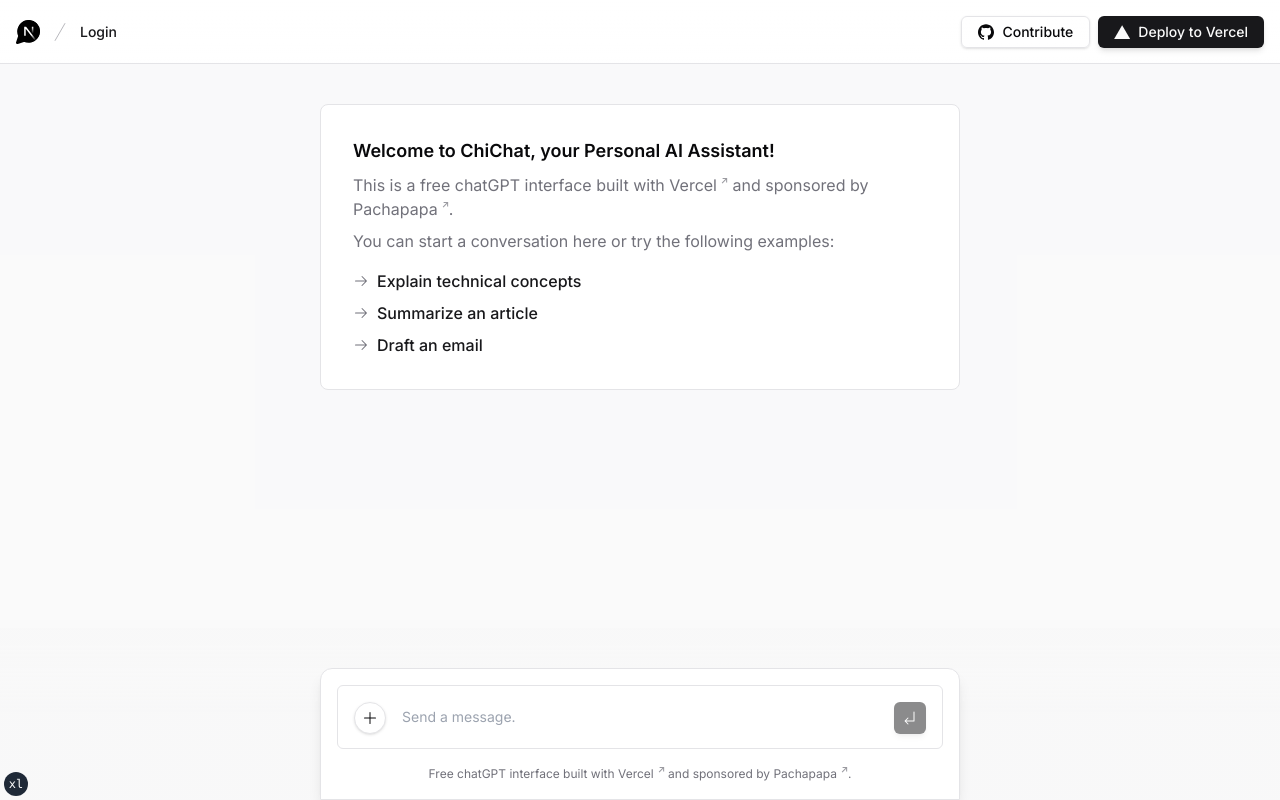
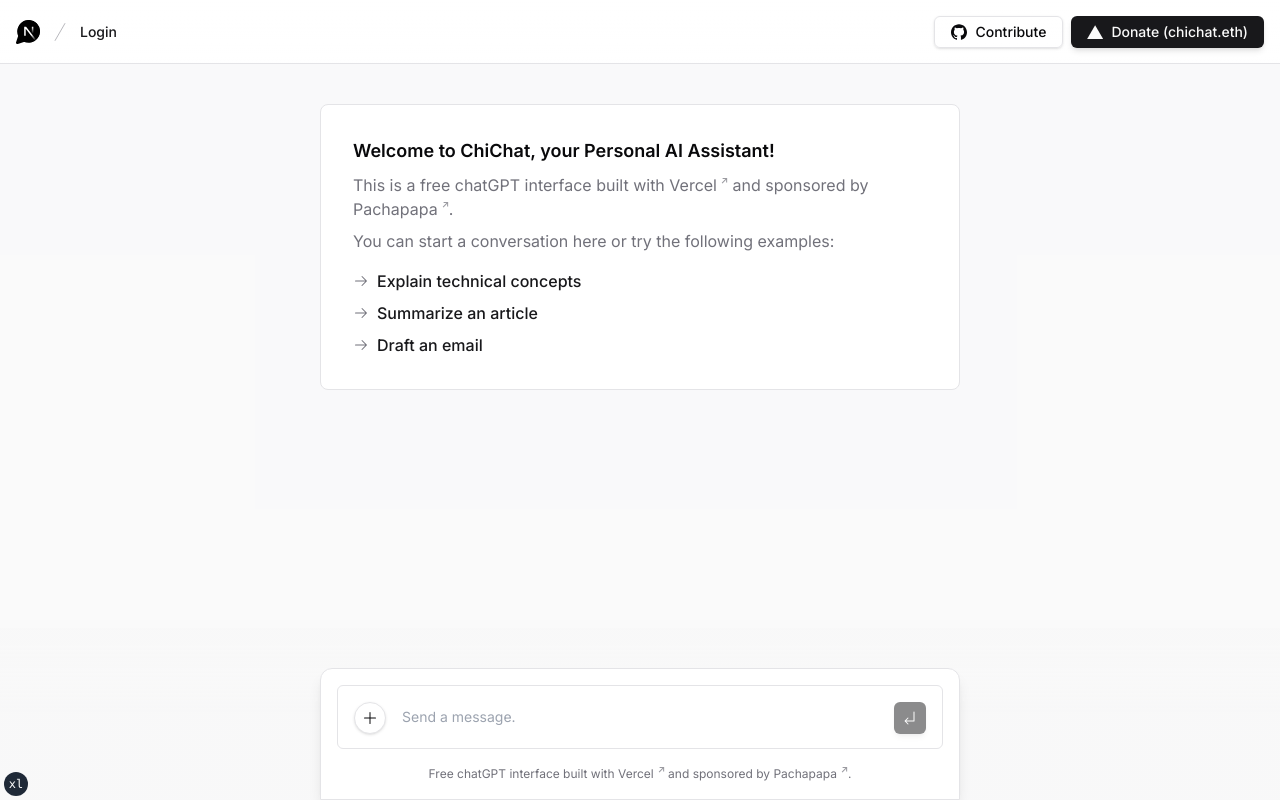
Before and after one commit to ermio/chichat, a Next.js app: page / in a window 1280 px wide. Built offline with nearby package versions, Linux system fonts and the light colour scheme; no server answers.

Commit message:
Update header.tsx

```diff
--- a/components/header.tsx
+++ b/components/header.tsx
@@ -55,7 +55,7 @@
       <div className="flex items-center justify-end space-x-2">
         <a
           target="_blank"
-          href="https://github.com/vercel/nextjs-ai-chatbot/"
+          href="https://github.com/ermio/chichat"
           rel="noopener noreferrer"
           className={cn(buttonVariants({ variant: 'outline' }))}
         >
@@ -63,12 +63,12 @@
           <span className="hidden ml-2 md:flex">Contribute</span>
         </a>
         <a
-          href="https://github.com/ermio/chichat"
+          href="https://zapper.xyz/account/0x0c4f3263ac508fe739010edb8765da50ee271c38?modal=token-transfer"
           target="_blank"
           className={cn(buttonVariants())}
         >
           <IconVercel className="mr-2" />
-          <span className="hidden sm:block">Deploy to Vercel</span>
+          <span className="hidden sm:block">Donate (chichat.eth)</span>
           <span className="sm:hidden">Deploy</span>
         </a>
       </div>
```
